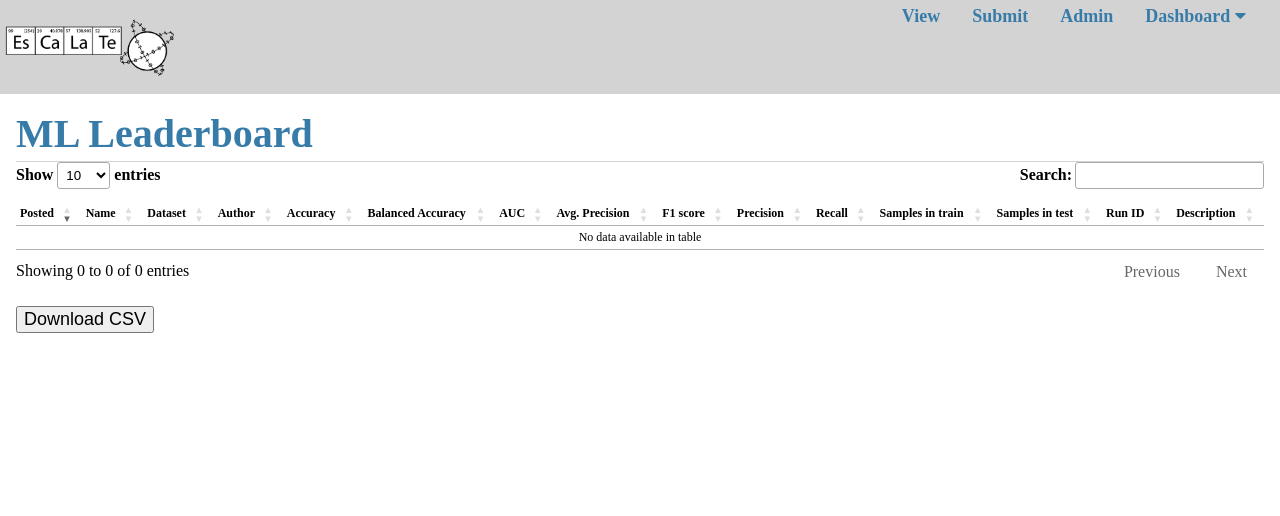
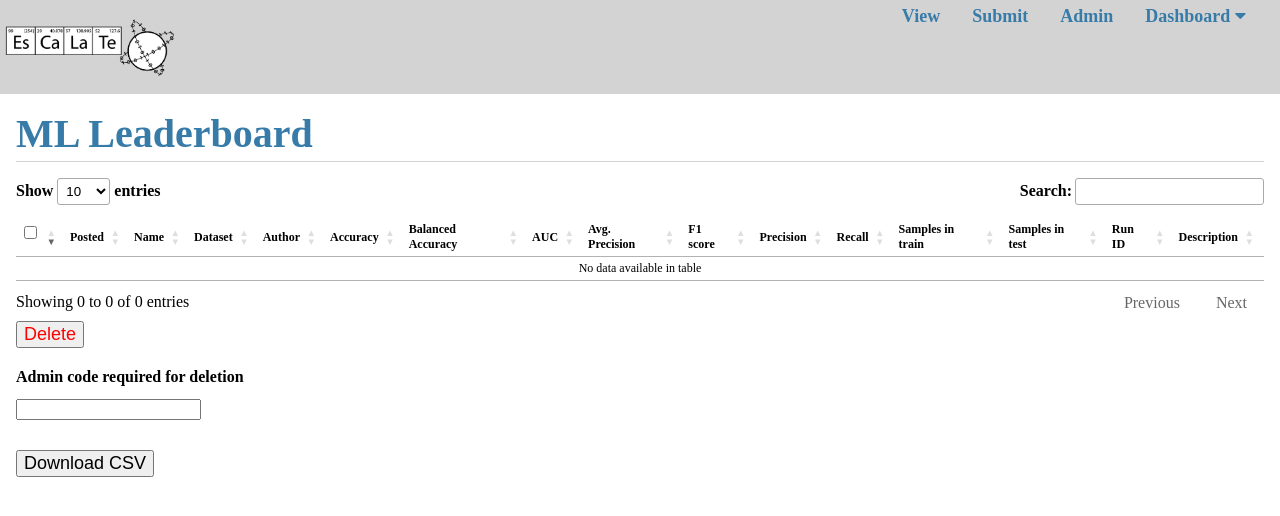
Before and after one commit to twosixlabs/Escalation, a Flask app: page /leaderboard in a window 1280 px wide. Shown: the top 516 px of the page. Run offline with Flask 2, Linux system fonts and the light colour scheme; data that the repository does not hold is empty; some libraries are stand-ins or nearby versions.

Commit message:
add leaderboard/submission delete

```diff
--- a/submit_server/escalation/admin.py
+++ b/submit_server/escalation/admin.py
@@ -10,7 +10,7 @@ from flask import (
 from werkzeug.utils import secure_filename
 from flask import current_app as app
 from . import database as db
-from .dashboard import update_ml, update_auto, update_science
+from .dashboard import update_auto, update_science
 from escalation import scheduler
 
 session_vars= ('githash','adminkey','username','crank')
@@ -58,7 +58,6 @@ def admin():
         # kick off stats refresh
         job1 = scheduler.add_job(func=update_science, args=[], id = 'update_science')
         job2 = scheduler.add_job(func=update_auto, args=[], id = 'update_auto')
-        job3 = scheduler.add_job(func=update_ml, args=[], id = 'update_ml')
         return jsonify({'success':'added training data for %s with %d rows' % (crank,num_train_rows)}), 200
 
     if request.method == 'POST' and request.headers.get('User-Agent') == 'escalation' and request.form['submit'] == 'stateset':
@@ -91,7 +90,6 @@ def admin():
             # kick off stats refresh
             job1 = scheduler.add_job(func=update_science, args=[], id = 'update_science')
             job2 = scheduler.add_job(func=update_auto, args=[], id = 'update_auto')
-            job3 = scheduler.add_job(func=update_ml, args=[], id = 'update_ml')
             return jsonify({'success':'updated to crank %s and commit hash %s with %d rows' % (crank,githash,num_rows)}), 200
         else:
             app.logger.error(error)
--- a/submit_server/escalation/dashboard.py
+++ b/submit_server/escalation/dashboard.py
@@ -78,6 +78,7 @@ def update_science():
             db.session.commit()
         plot.update_success_by_amine()
         plot.update_scatter_3d_by_rxn()
+        plot.update_feature_importance()
 
 def update_ml():
     from .database import Prediction
@@ -123,9 +124,6 @@ def update_ml():
             #end crank
         db.session.commit()
         plot.update_results_by_model() #f1_by_model and results_by_model
-        plot.update_feature_importance()
-
-
 
 
 @bp.route('/dashboard', methods=('GET','POST'))
--- a/submit_server/escalation/database.py
+++ b/submit_server/escalation/database.py
@@ -292,6 +292,10 @@ def get_leaderboard(dataset='all'):
     else:
         return LeaderBoard.query.filter_by(dataset=dataset).all()
 
+def remove_leaderboard(id):
+    LeaderBoard.query.filter(LeaderBoard.id==id).delete()
+    db.session.commit()
+
 def add_leaderboard(form):
     for row in 'dataset','githash','run_id','model_name','model_author','accuracy','balanced_accuracy','auc_score','average_precision','f1_score','precision','recall','samples_in_train','samples_in_test','model_description','column_predicted','num_features_used','data_and_split_description','normalized','num_features_normalized','feature_extraction','was_untested_data_predicted':
         if row not in form:
--- a/submit_server/escalation/leaderboard.py
+++ b/submit_server/escalation/leaderboard.py
@@ -6,6 +6,9 @@ from . import database as db
 import os
 import csv
 import time
+
+from .dashboard import update_ml, update_auto, update_science
+from escalation import scheduler
 
 def create_leaderboard_csv():
     rows = [x.__dict__ for x in db.get_leaderboard()]
@@ -27,8 +30,18 @@ def leaderboard():
             app.logger.info(error)
             return jsonify({'error':error}), 400
 
+        job3 = scheduler.add_job(func=update_ml, args=[], id = 'update_ml')
     elif  request.method == 'POST' and request.form['submit'] == 'Download CSV':
         csvfile = create_leaderboard_csv()
         return send_file(os.path.join(app.config['UPLOAD_FOLDER'],csvfile),as_attachment=True)
+    elif request.method == 'POST' and 'submit' in request.form and request.form['submit'] == 'Delete':
+        if request.form['adminkey'] != app.config['ADMIN_KEY']:
+            flash("Incorrect admin code")
+        else:
+            requested=[int(x) for x in request.form.getlist('delete')]
+            for id in requested:
+                db.remove_leaderboard(id)
+
+            job3 = scheduler.add_job(func=update_ml, args=[], id = 'update_ml')
 
     return render_template('leaderboard.html',table=db.get_leaderboard())
--- a/submit_server/escalation/templates/index.html
+++ b/submit_server/escalation/templates/index.html
@@ -7,7 +7,7 @@
 
   function deleteConfSubmit(form) {
 
-  if (confirm("Careful...Are you sure you want to delete the submission?")) {
+  if (confirm("Careful...Are you sure you want to delete  submissions?")) {
   form.submit();
  }
 }
--- a/submit_server/escalation/templates/leaderboard.html
+++ b/submit_server/escalation/templates/leaderboard.html
@@ -1,13 +1,45 @@
 {% extends 'base.html' %}
 
 {% block header %}
-  <h1>{% block title %}ML Leaderboard{% endblock %}</h1>
+<h1>{% block title %}ML Leaderboard{% endblock %}</h1>
+
+<script language="javascript">
+
+  function deleteConfSubmit(form) {
+
+  if (confirm("Are you sure you want to delete leadeboard entries?")) {
+  form.submit();
+ }
+}
+
+function checkAll(ele) {
+     var checkboxes = document.getElementsByTagName('input');
+     if (ele.checked) {
+         for (var i = 0; i < checkboxes.length; i++) {
+             if (checkboxes[i].type == 'checkbox') {
+                 checkboxes[i].checked = true;
+             }
+         }
+     } else {
+         for (var i = 0; i < checkboxes.length; i++) {
+             console.log(i)
+             if (checkboxes[i].type == 'checkbox') {
+                 checkboxes[i].checked = false;
+             }
+         }
+     }
+
+      }
+</script>
+
 {% endblock %}
 
 {% block content %}
-<div class="leaderboard">
-  <table id="leaderboard_table" class="compact hover order-column row-border" style="width:100%; max-width:1400px">
+  <div class="leaderboard">
+    <form method="post">
+      <table id="leaderboard_table" class="compact hover order-column row-border" style="width:100%; max-width:1400px">
     <thead>
+      <th><input type="checkbox" onchange="checkAll(this)" name="chk[]" /> </th>
       <th>Posted</th>
       <th>Name</th>
       <th>Dataset</th>
@@ -27,6 +59,7 @@
     <tbody>
     {% for r in table %}
     <tr>
+      <td> <input type="checkbox" name="delete" value="{{ r['id'] }}" >
       <td> {{ r['created'] }} </td>
       <td> {{ r['model_name'] }} </td>
       <td> {{ r['dataset_name'] }} </td>
@@ -45,8 +78,14 @@
     </tr>
     {% endfor %}
     </tbody>
-  </table>
+      </table>
+      <div style="float:right">
+        <input type="submit" value="Delete" onClick="deleteConfSubmit(this.form);" name="submit" style="color:red">
+        <label for="adminkey" style="display:flex">Admin code required for deletion</label>
+        <input type="text" name="adminkey">
+    </div>
 
+</form>
 
 <script>
 $(document).ready(function() {
```
Also changed, not shown: submit_server/escalation/templates/dashboard.html (+12 -11 lines), submit_server/escalation/view.py (+5 -5 lines), 1 other file.
